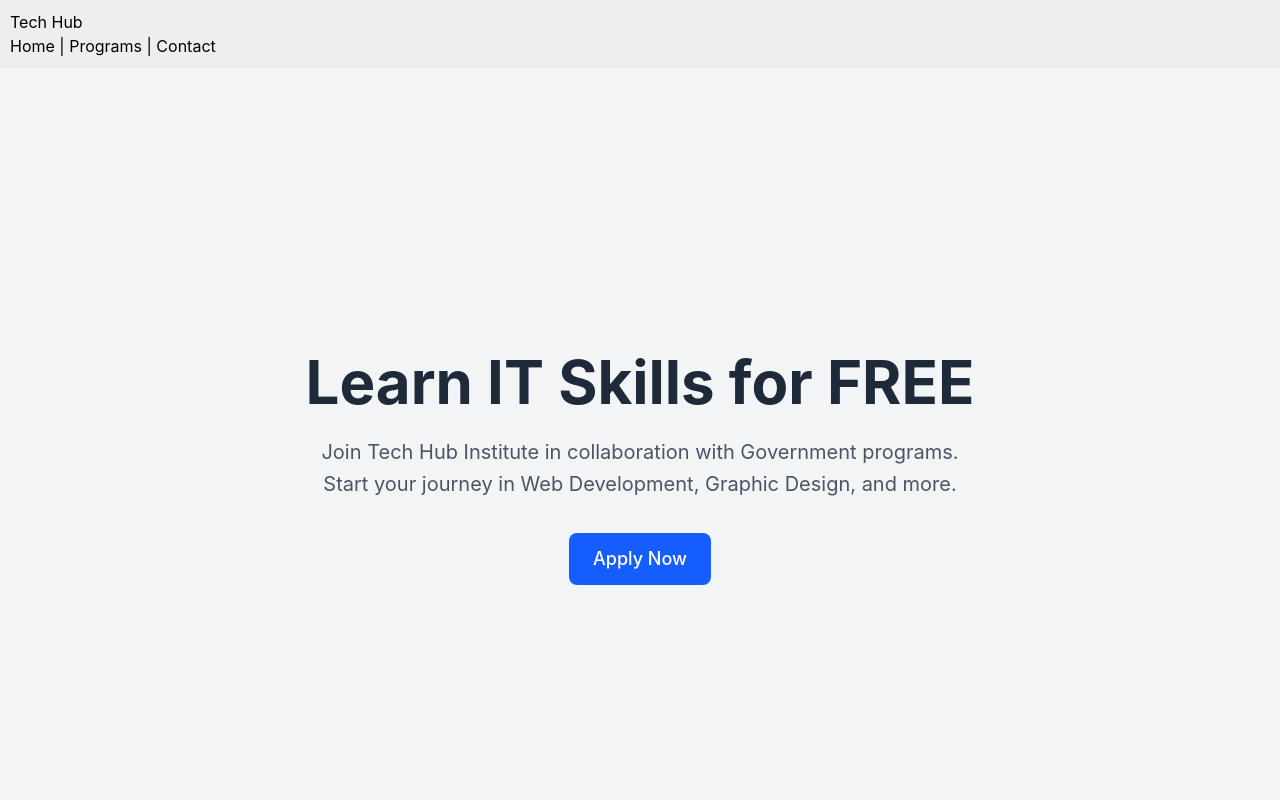
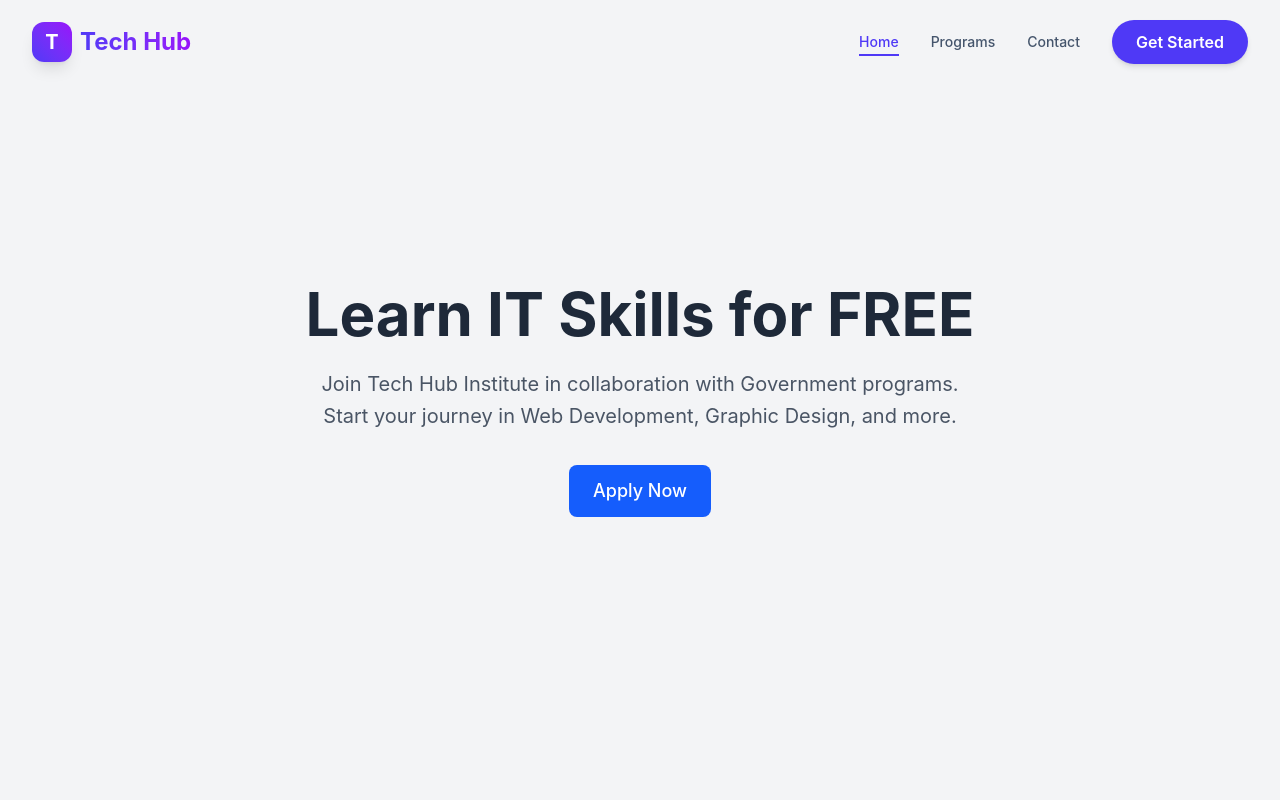
Before and after one commit to SaadAmeen-2040/Tech-Hub-web, a React (Vite) app: page / in a window 1280 px wide. Shown: the top 800 px of the page. Built offline with nearby package versions, Linux system fonts and the light colour scheme.

Commit message:
feat: enhance Navbar component with responsive design and scroll effects

```diff
--- a/src/components/layout/Navbar.jsx
+++ b/src/components/layout/Navbar.jsx
@@ -1,12 +1,151 @@
-import { Link } from "react-router-dom";
+import { useState, useEffect } from "react";
+import { Link, useLocation } from "react-router-dom";
 
 export default function Navbar() {
+  const [isOpen, setIsOpen] = useState(false);
+  const [scrolled, setScrolled] = useState(false);
+  const location = useLocation();
+
+  // Handle scroll effect for glassmorphism
+  useEffect(() => {
+    const handleScroll = () => {
+      setScrolled(window.scrollY > 20);
+    };
+    window.addEventListener("scroll", handleScroll);
+    return () => window.removeEventListener("scroll", handleScroll);
+  }, []);
+
+  // Close mobile menu on route change
+  useEffect(() => {
+    setIsOpen(false);
+  }, [location]);
+
+  const navLinks = [
+    { name: "Home", path: "/" },
+    { name: "Programs", path: "/programs" },
+    { name: "Contact", path: "/contact" },
+  ];
+
   return (
-    <nav style={{ padding: "10px", background: "#eee" }}>
-      <h2>Tech Hub</h2>
-      <Link to="/">Home</Link> |{" "}
-      <Link to="/programs">Programs</Link> |{" "}
-      <Link to="/contact">Contact</Link>
+    <nav
+      className={`fixed top-0 left-0 w-full z-50 transition-all duration-300 ${
+        scrolled
+          ? "bg-white/80 dark:bg-slate-900/80 backdrop-blur-md shadow-lg py-3"
+          : "bg-transparent py-5"
+      }`}
+    >
+      <div className="max-w-7xl mx-auto px-4 sm:px-6 lg:px-8">
+        <div className="flex justify-between items-center">
+          {/* Logo */}
+          <Link to="/" className="flex items-center space-x-2 group">
+            <div className="w-10 h-10 bg-gradient-to-tr from-indigo-600 to-purple-600 rounded-xl flex items-center justify-center shadow-lg group-hover:rotate-12 transition-transform duration-300">
+              <span className="text-white font-bold text-xl">T</span>
+            </div>
+            <span className="text-2xl font-bold bg-clip-text text-transparent bg-gradient-to-r from-indigo-600 to-purple-600 dark:from-indigo-400 dark:to-purple-400">
+              Tech Hub
+            </span>
+          </Link>
+
+          {/* Desktop Navigation */}
+          <div className="hidden md:flex items-center space-x-8">
+            {navLinks.map((link) => (
+              <Link
+                key={link.name}
+                to={link.path}
+                className={`text-sm font-medium transition-colors hover:text-indigo-600 dark:hover:text-indigo-400 ${
+                  location.pathname === link.path
+                    ? "text-indigo-600 dark:text-indigo-400"
+                    : "text-slate-600 dark:text-slate-300"
+                } relative group`}
+              >
+                {link.name}
+                <span
+                  className={`absolute -bottom-1 left-0 w-0 h-0.5 bg-indigo-600 transition-all duration-300 group-hover:w-full ${
+                    location.pathname === link.path ? "w-full" : ""
+                  }`}
+                ></span>
+              </Link>
+            ))}
+            <Link
+              to="/contact"
+              className="px-6 py-2.5 bg-indigo-600 hover:bg-indigo-700 text-white rounded-full font-semibold transition-all duration-300 shadow-md hover:shadow-indigo-500/25 transform hover:-translate-y-0.5"
+            >
+              Get Started
+            </Link>
+          </div>
+
+          {/* Mobile Menu Button */}
+          <div className="md:hidden flex items-center">
+            <button
+              onClick={() => setIsOpen(!isOpen)}
+              className="text-slate-600 dark:text-slate-300 hover:text-indigo-600 focus:outline-none transition-colors"
+            >
+              {isOpen ? (
+                <svg
+                  className="h-7 w-7"
+                  fill="none"
+                  viewBox="0 0 24 24"
+                  stroke="currentColor"
+                >
+                  <path
+                    strokeLinecap="round"
+                    strokeLinejoin="round"
+                    strokeWidth={2}
+                    d="M6 18L18 6M6 6l12 12"
+                  />
+                </svg>
+              ) : (
+                <svg
+                  className="h-7 w-7"
+                  fill="none"
+                  viewBox="0 0 24 24"
+                  stroke="currentColor"
+                >
+                  <path
+                    strokeLinecap="round"
+                    strokeLinejoin="round"
+                    strokeWidth={2}
+                    d="M4 6h16M4 12h16m-7 6h7"
+                  />
+                </svg>
+              )}
+            </button>
+          </div>
+        </div>
+      </div>
+
+      {/* Mobile Navigation Menu */}
+      <div
+        className={`md:hidden absolute top-full left-0 w-full transition-all duration-300 ease-in-out ${
+          isOpen
+            ? "opacity-100 translate-y-0 pointer-events-auto"
+            : "opacity-0 -translate-y-10 pointer-events-none"
+        }`}
+      >
+        <div className="bg-white dark:bg-slate-900 border-t dark:border-slate-800 shadow-xl px-4 pt-2 pb-6 space-y-2">
+          {navLinks.map((link) => (
+            <Link
+              key={link.name}
+              to={link.path}
+              className={`block px-4 py-3 rounded-lg text-base font-medium transition-colors ${
+                location.pathname === link.path
+                  ? "bg-indigo-50 text-indigo-600 dark:bg-indigo-900/20 dark:text-indigo-400"
+                  : "text-slate-600 dark:text-slate-300 hover:bg-slate-50 dark:hover:bg-slate-800"
+              }`}
+            >
+              {link.name}
+            </Link>
+          ))}
+          <div className="pt-4 px-4">
+            <Link
+              to="/contact"
+              className="block w-full text-center py-3 bg-indigo-600 hover:bg-indigo-700 text-white rounded-xl font-bold transition-all shadow-lg"
+            >
+              Get Started
+            </Link>
+          </div>
+        </div>
+      </div>
     </nav>
   );
 }
```
Also changed, not shown: 1 other file (tests, documents, lock files or other folders).
